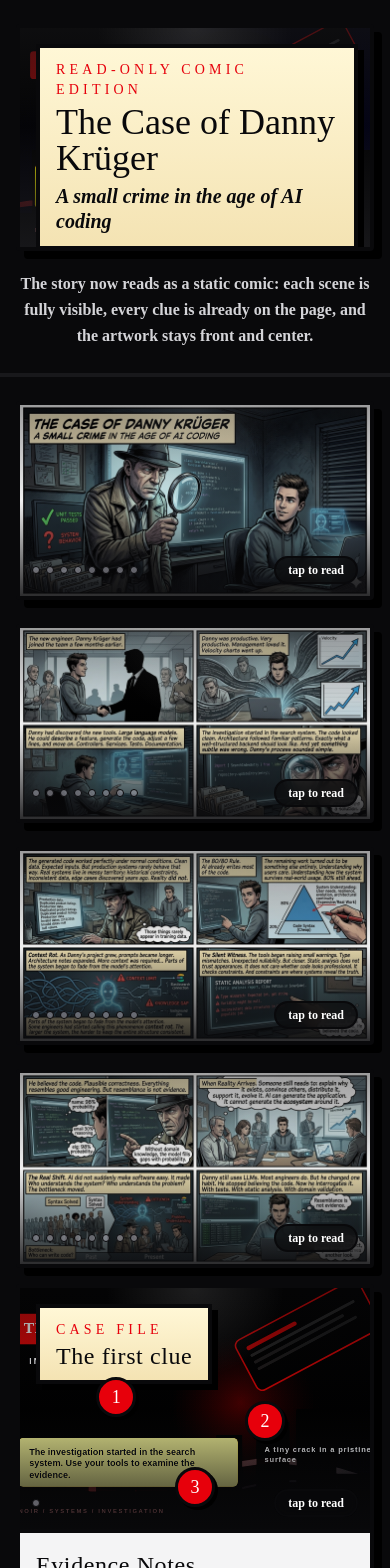
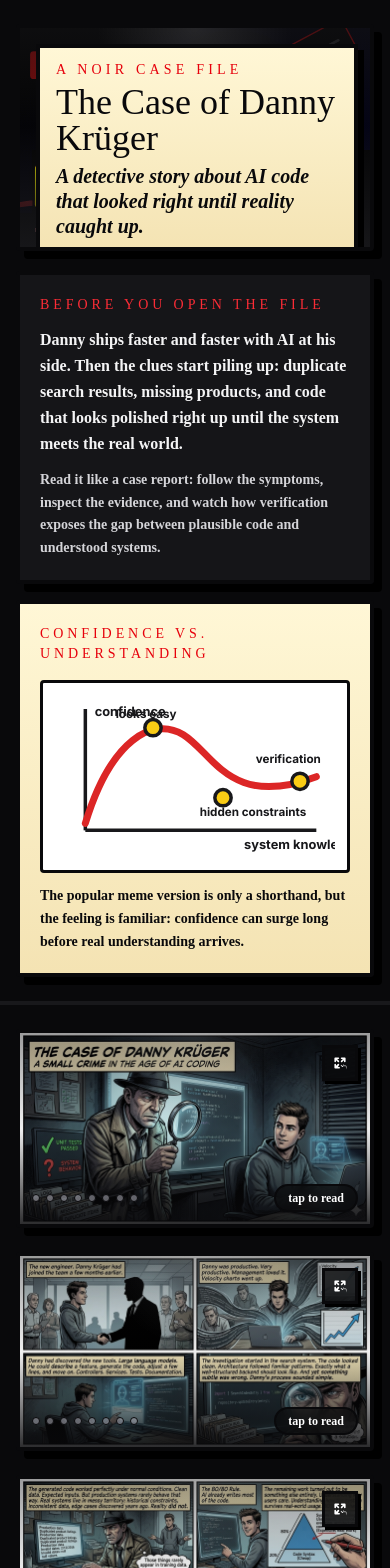
Before and after one commit to voku/LLMComic, a React (Vite) app: page / in a window 390 px wide. Shown: the top 1568 px of the page. Built offline with nearby package versions, Linux system fonts and the light colour scheme; a web font is replaced by a local one.

Commit message:
feat: improve mobile comic browsing and intro copy
Co-authored-by: voku <264695+voku@users.noreply.github.com>

```diff
--- a/src/App.tsx
+++ b/src/App.tsx
@@ -58,22 +58,54 @@ export default function App() {
               <div className="absolute inset-0 bg-[radial-gradient(circle_at_top,_rgba(255,255,255,0.10),_transparent_35%),linear-gradient(to_top,_rgba(24,24,27,0.92),_rgba(24,24,27,0.18)_55%,_rgba(24,24,27,0.55))]" />
               <div className="absolute left-4 top-4 max-w-[min(92%,820px)] border-[4px] border-zinc-950 bg-[linear-gradient(180deg,#fff7d6_0%,#f4e3b3_100%)] px-4 py-3 shadow-[6px_6px_0px_0px_rgba(0,0,0,1)] md:left-8 md:top-8 md:px-6 md:py-5">
                 <p className="mb-1 font-[--font-comic-title] text-sm tracking-[0.3em] text-red-600 md:text-base">
-                  READ-ONLY COMIC EDITION
+                  A NOIR CASE FILE
                 </p>
                 <h1 className="font-[--font-comic-title] text-4xl leading-none text-zinc-950 md:text-6xl lg:text-7xl">
                   The Case of Danny Krüger
                 </h1>
                 <p className="mt-2 font-[--font-comic] text-xl font-bold italic leading-tight text-zinc-950 md:text-3xl">
-                  A small crime in the age of AI coding
+                  A detective story about AI code that looked right until reality caught up.
                 </p>
               </div>
             </div>
           </div>
 
-          <div className="mx-auto mt-5 max-w-4xl text-center">
-            <p className="font-[--font-comic] text-base font-bold leading-relaxed text-zinc-300 md:text-lg">
-              The story now reads as a static comic: each scene is fully visible, every clue is already on the page, and the artwork stays front and center.
-            </p>
+          <div className="mx-auto mt-5 grid max-w-6xl gap-4 lg:grid-cols-[minmax(0,1.2fr)_minmax(0,0.8fr)]">
+            <section className="rounded-sm border-[4px] border-zinc-950 bg-zinc-900/85 p-5 text-left shadow-[8px_8px_0px_0px_rgba(0,0,0,1)]">
+              <p className="font-[--font-comic-title] text-sm tracking-[0.28em] text-red-500">
+                BEFORE YOU OPEN THE FILE
+              </p>
+              <p className="mt-3 font-[--font-comic] text-base font-bold leading-relaxed text-zinc-100 md:text-lg">
+                Danny ships faster and faster with AI at his side. Then the clues start piling up: duplicate search results, missing products, and code that looks polished right up until the system meets the real world.
+              </p>
+              <p className="mt-3 font-[--font-comic] text-sm font-bold leading-relaxed text-zinc-300 md:text-base">
+                Read it like a case report: follow the symptoms, inspect the evidence, and watch how verification exposes the gap between plausible code and understood systems.
+              </p>
+            </section>
+
+            <section className="rounded-sm border-[4px] border-zinc-950 bg-[linear-gradient(180deg,#fff7d6_0%,#f4e3b3_100%)] p-5 text-zinc-950 shadow-[8px_8px_0px_0px_rgba(0,0,0,1)]">
+              <p className="font-[--font-comic-title] text-sm tracking-[0.28em] text-red-600">
+                CONFIDENCE VS. UNDERSTANDING
+              </p>
+              <div className="mt-4 rounded-sm border-[3px] border-zinc-950 bg-white p-3">
+                <svg viewBox="0 0 240 140" className="h-auto w-full" role="img" aria-label="A stylized confidence versus understanding diagram">
+                  <line x1="26" y1="12" x2="26" y2="116" stroke="#18181b" strokeWidth="3" />
+                  <line x1="26" y1="116" x2="224" y2="116" stroke="#18181b" strokeWidth="3" />
+                  <path d="M26 110 C48 38, 84 18, 110 34 S150 98, 224 70" fill="none" stroke="#dc2626" strokeWidth="6" strokeLinecap="round" />
+                  <circle cx="84" cy="28" r="7" fill="#facc15" stroke="#18181b" strokeWidth="3" />
+                  <circle cx="144" cy="88" r="7" fill="#facc15" stroke="#18181b" strokeWidth="3" />
+                  <circle cx="210" cy="74" r="7" fill="#facc15" stroke="#18181b" strokeWidth="3" />
+                  <text x="34" y="18" fontSize="11" fontWeight="700" fill="#18181b">confidence</text>
+                  <text x="162" y="132" fontSize="11" fontWeight="700" fill="#18181b">system knowledge</text>
+                  <text x="52" y="20" fontSize="10" fontWeight="700" fill="#18181b">looks easy</text>
+                  <text x="124" y="104" fontSize="10" fontWeight="700" fill="#18181b">hidden constraints</text>
+                  <text x="172" y="58" fontSize="10" fontWeight="700" fill="#18181b">verification</text>
+                </svg>
+              </div>
+              <p className="mt-3 font-[--font-comic] text-sm font-bold leading-relaxed md:text-base">
+                The popular meme version is only a shorthand, but the feeling is familiar: confidence can surge long before real understanding arrives.
+              </p>
+            </section>
           </div>
         </div>
       </header>
@@ -83,7 +115,7 @@ export default function App() {
         {comicPages.length > 0 && (
           <div className="mx-auto flex max-w-7xl flex-col gap-6 px-4 md:gap-8 md:px-6">
             {comicPages.map((page, i) => (
-              <ComicPageView key={page.id} page={page} pageNumber={i + 1} />
+              <ComicPageView key={page.id} page={page} pageNumber={i + 1} pages={comicPages} pageIndex={i} />
             ))}
           </div>
         )}
@@ -107,20 +139,47 @@ export default function App() {
             Case Closed
           </h2>
           <p className="text-lg font-[--font-comic] text-zinc-300">
-            Based on the blog post "The Case of Danny Krüger".
-            <br />
-            Presented here as a clean, static comic reader.
-            <br />
+            Danny's mistake was not using AI. It was confusing fluent output with verified knowledge.
+          </p>
+
+          <div className="mt-8 grid gap-4 text-left md:grid-cols-3">
             <a
               href="https://github.com/voku/LLMComic"
               target="_blank"
               rel="noreferrer"
-              aria-label="Contribute to LLMComic on GitHub"
-              className="text-red-500 underline underline-offset-4 hover:text-red-400"
+              aria-label="Read the original LLMComic project on GitHub"
+              className="rounded-sm border-[4px] border-zinc-950 bg-zinc-900 p-4 shadow-[6px_6px_0px_0px_rgba(0,0,0,1)] transition-transform hover:-translate-y-1"
             >
-              Contribute on GitHub
+              <p className="font-[--font-comic-title] text-sm tracking-[0.22em] text-red-500">ORIGINAL STORY</p>
+              <p className="mt-2 font-[--font-comic] text-base font-bold text-zinc-100">
+                Read the project source and original case file on GitHub.
+              </p>
             </a>
-          </p>
+            <a
+              href="https://www.britannica.com/science/Dunning-Kruger-effect"
+              target="_blank"
+              rel="noreferrer"
+              aria-label="Read a science explanation of the Dunning-Kruger effect"
+              className="rounded-sm border-[4px] border-zinc-950 bg-zinc-900 p-4 shadow-[6px_6px_0px_0px_rgba(0,0,0,1)] transition-transform hover:-translate-y-1"
+            >
+              <p className="font-[--font-comic-title] text-sm tracking-[0.22em] text-red-500">SCIENCE</p>
+              <p className="mt-2 font-[--font-comic] text-base font-bold text-zinc-100">
+                Learn why low understanding often comes with poor self-evaluation.
+              </p>
+            </a>
+            <a
+              href="https://en.wikipedia.org/wiki/Dunning%E2%80%93Kruger_effect"
+              target="_blank"
+              rel="noreferrer"
+              aria-label="Read more about the popular Dunning-Kruger diagram and its context"
+              className="rounded-sm border-[4px] border-zinc-950 bg-zinc-900 p-4 shadow-[6px_6px_0px_0px_rgba(0,0,0,1)] transition-transform hover:-translate-y-1"
+            >
+              <p className="font-[--font-comic-title] text-sm tracking-[0.22em] text-red-500">POPULAR MEME</p>
+              <p className="mt-2 font-[--font-comic] text-base font-bold text-zinc-100">
+                See the broader context behind the familiar confidence-versus-knowledge diagram.
+              </p>
+            </a>
+          </div>
         </div>
       </footer>
     </div>
--- a/src/components/ComicPageView.tsx
+++ b/src/components/ComicPageView.tsx
@@ -12,10 +12,20 @@ import { ImageLightbox, ExpandButton } from './ImageLightbox';
  * marker scales automatically at any viewport width — no JavaScript resize
  * listener required.
  */
-export function ComicPageView({ page, pageNumber }: { page: ComicPage; pageNumber: number }) {
+export function ComicPageView({
+  page,
+  pageNumber,
+  pages = [page],
+  pageIndex = 0,
+}: {
+  page: ComicPage;
+  pageNumber: number;
+  pages?: ComicPage[];
+  pageIndex?: number;
+}) {
   const [activeHotspot, setActiveHotspot] = useState<string | null>(null);
   const [revealedCount, setRevealedCount] = useState(0);
-  const [lightboxOpen, setLightboxOpen] = useState(false);
+  const [lightboxIndex, setLightboxIndex] = useState<number | null>(null);
 
   // Collect all hotspots from interactive panels on this page
   const hotspots: Hotspot[] = page.panels.flatMap(p => p.hotspots ?? []);
@@ -33,6 +43,10 @@ export function ComicPageView({ page, pageNumber }: { page: ComicPage; pageNumbe
   const pageTitle = page.panels.find(p => p.title)?.title;
 
   const currentHotspot = hotspots.find(h => h.id === activeHotspot) ?? null;
+  const activeLightboxPage = lightboxIndex === null ? null : pages[lightboxIndex];
+  const activeLightboxPath = activeLightboxPage
+    ? getGeneratedImagePath(activeLightboxPage.id, import.meta.env.BASE_URL)
+    : null;
 
   function handleImageClick() {
     if (!allRevealed) {
@@ -83,7 +97,7 @@ export function ComicPageView({ page, pageNumber }: { page: ComicPage; pageNumbe
         </div>
 
         {/* Expand / fullscreen button – visible only on hover / keyboard focus */}
-        {imagePath && <ExpandButton onExpand={() => setLightboxOpen(true)} />}
+        {imagePath && <ExpandButton onExpand={() => setLightboxIndex(pageIndex)} />}
 
         {/* ── SVG scaling image map ──────────────────────────────────────
             viewBox="0 0 100 100" + preserveAspectRatio="none" maps the
@@ -245,8 +259,17 @@ export function ComicPageView({ page, pageNumber }: { page: ComicPage; pageNumbe
       )}
 
       {/* Full-screen lightbox */}
-      {lightboxOpen && imagePath && (
-        <ImageLightbox src={imagePath} alt={page.imageAlt} onClose={() => setLightboxOpen(false)} />
+      {activeLightboxPage && activeLightboxPath && (
+        <ImageLightbox
+          src={activeLightboxPath}
+          alt={activeLightboxPage.imageAlt}
+          onClose={() => setLightboxIndex(null)}
+          onPrev={lightboxIndex && lightboxIndex > 0 ? () => setLightboxIndex(lightboxIndex - 1) : undefined}
+          onNext={lightboxIndex !== null && lightboxIndex < pages.length - 1 ? () => setLightboxIndex(lightboxIndex + 1) : undefined}
+          prevLabel="View previous page"
+          nextLabel="View next page"
+          counterLabel={`Page ${lightboxIndex + 1} of ${pages.length}`}
+        />
       )}
     </article>
   );
--- a/src/components/ComicPanel.tsx
+++ b/src/components/ComicPanel.tsx
@@ -7,15 +7,28 @@ import { getGeneratedImagePath } from '../generatedImages';
 interface Props {
   panel: ComicPanelType;
   index: number;
+  galleryPanels?: ComicPanelType[];
+  galleryIndex?: number;
   /** When true the panel spans both columns in the comic grid */
   featured?: boolean;
 }
 
-export function ComicPanel({ panel, index, featured = false }: Props) {
+export function ComicPanel({
+  panel,
+  index,
+  galleryPanels,
+  galleryIndex = 0,
+  featured = false,
+}: Props) {
   const [revealedCount, setRevealedCount] = useState(0);
-  const [lightboxOpen, setLightboxOpen] = useState(false);
+  const [lightboxIndex, setLightboxIndex] = useState<number | null>(null);
 
   const imagePath = getGeneratedImagePath(panel.id, import.meta.env.BASE_URL);
+  const lightboxPanels = galleryPanels ?? [panel];
+  const activeLightboxPanel = lightboxIndex === null ? null : lightboxPanels[lightboxIndex];
+  const activeImagePath = activeLightboxPanel
+    ? getGeneratedImagePath(activeLightboxPanel.id, import.meta.env.BASE_URL)
+    : null;
 
   const hasText = panel.textBlocks.length > 0;
   const allRevealed = revealedCount >= panel.textBlocks.length;
@@ -55,7 +68,7 @@ export function ComicPanel({ panel, index, featured = false }: Props) {
         )}
 
         {/* Expand / fullscreen button – visible only on hover / keyboard focus */}
-        {imagePath && <ExpandButton onExpand={() => setLightboxOpen(true)} />}
+        {imagePath && <ExpandButton onExpand={() => setLightboxIndex(galleryIndex)} />}
 
         {/* Revealed text blocks (one shown per click) */}
         {revealedCount > 0 && (
@@ -101,8 +114,17 @@ export function ComicPanel({ panel, index, featured = false }: Props) {
       </div>
 
       {/* Full-screen lightbox */}
-      {lightboxOpen && imagePath && (
-        <ImageLightbox src={imagePath} alt={panel.imageAlt} onClose={() => setLightboxOpen(false)} />
+      {activeLightboxPanel && activeImagePath && (
+        <ImageLightbox
+          src={activeImagePath}
+          alt={activeLightboxPanel.imageAlt}
+          onClose={() => setLightboxIndex(null)}
+          onPrev={lightboxIndex && lightboxIndex > 0 ? () => setLightboxIndex(lightboxIndex - 1) : undefined}
+          onNext={lightboxIndex !== null && lightboxIndex < lightboxPanels.length - 1 ? () => setLightboxIndex(lightboxIndex + 1) : undefined}
+          prevLabel="View previous panel"
+          nextLabel="View next panel"
+          counterLabel={`Panel ${lightboxIndex + 1} of ${lightboxPanels.length}`}
+        />
       )}
     </article>
   );
--- a/src/components/ComicStrip.tsx
+++ b/src/components/ComicStrip.tsx
@@ -14,6 +14,8 @@ export function ComicStrip({ panels, startIndex }: Props) {
           key={panel.id}
           panel={panel}
           index={startIndex + i}
+          galleryPanels={panels}
+          galleryIndex={i}
         />
       ))}
     </section>
--- a/src/components/ImageLightbox.tsx
+++ b/src/components/ImageLightbox.tsx
@@ -5,6 +5,11 @@ interface LightboxProps {
   src: string;
   alt: string;
   onClose: () => void;
+  onPrev?: () => void;
+  onNext?: () => void;
+  prevLabel?: string;
+  nextLabel?: string;
+  counterLabel?: string;
 }
 
 interface ExpandButtonProps {
@@ -19,7 +24,16 @@ interface ExpandButtonProps {
  * - The image uses `object-contain` so the full artwork is always visible,
  *   regardless of screen size or aspect ratio.
  */
-export function ImageLightbox({ src, alt, onClose }: LightboxProps) {
+export function ImageLightbox({
+  src,
+  alt,
+  onClose,
+  onPrev,
+  onNext,
+  prevLabel = 'Previous image',
+  nextLabel = 'Next image',
+  counterLabel,
+}: LightboxProps) {
   // Lock body scroll while the lightbox is mounted
   useEffect(() => {
     const prev = document.body.style.overflow;
@@ -31,10 +45,12 @@ export function ImageLightbox({ src, alt, onClose }: LightboxProps) {
   useEffect(() => {
     function handleKey(e: KeyboardEvent) {
       if (e.key === 'Escape') onClose();
+      if (e.key === 'ArrowLeft') onPrev?.();
+      if (e.key === 'ArrowRight') onNext?.();
     }
     window.addEventListener('keydown', handleKey);
     return () => window.removeEventListener('keydown', handleKey);
-  }, [onClose]);
+  }, [onClose, onPrev, onNext]);
 
   return createPortal(
     /* Backdrop — click outside image to close */
@@ -45,24 +61,63 @@ export function ImageLightbox({ src, alt, onClose }: LightboxProps) {
       aria-modal="true"
       aria-label={`Full-screen view: ${alt}`}
     >
-      {/* Close button (top-right) */}
+      <div className="absolute inset-x-3 top-3 z-10 flex items-start justify-between gap-3 md:inset-x-5 md:top-5">
+        <div className="flex gap-2">
+          {onPrev && (
             <button
               type="button"
-        onClick={onClose}
-        className="absolute right-3 top-3 z-10 flex h-10 w-10 items-center justify-center border-[3px] border-zinc-950 bg-[linear-gradient(180deg,#fff7d6_0%,#f4e3b3_100%)] font-[--font-comic-title] text-xl text-zinc-950 shadow-[4px_4px_0px_0px_rgba(0,0,0,1)] transition-shadow hover:shadow-[6px_6px_0px_0px_rgba(0,0,0,1)] active:shadow-[2px_2px_0px_0px_rgba(0,0,0,1)] md:right-5 md:top-5"
+              onClick={(e) => {
+                e.stopPropagation();
+                onPrev();
+              }}
+              className="flex h-10 min-w-10 items-center justify-center border-[3px] border-zinc-950 bg-[linear-gradient(180deg,#fff7d6_0%,#f4e3b3_100%)] px-3 font-[--font-comic-title] text-base text-zinc-950 shadow-[4px_4px_0px_0px_rgba(0,0,0,1)] transition-shadow hover:shadow-[6px_6px_0px_0px_rgba(0,0,0,1)] active:shadow-[2px_2px_0px_0px_rgba(0,0,0,1)]"
+              aria-label={prevLabel}
+            >
+              ‹
+            </button>
+          )}
+          {onNext && (
+            <button
+              type="button"
+              onClick={(e) => {
+                e.stopPropagation();
+                onNext();
+              }}
+              className="flex h-10 min-w-10 items-center justify-center border-[3px] border-zinc-950 bg-[linear-gradient(180deg,#fff7d6_0%,#f4e3b3_100%)] px-3 font-[--font-comic-title] text-base text-zinc-950 shadow-[4px_4px_0px_0px_rgba(0,0,0,1)] transition-shadow hover:shadow-[6px_6px_0px_0px_rgba(0,0,0,1)] active:shadow-[2px_2px_0px_0px_rgba(0,0,0,1)]"
+              aria-label={nextLabel}
+            >
+              ›
+            </button>
+          )}
+        </div>
+
+        <button
+          type="button"
+          onClick={(e) => {
+            e.stopPropagation();
+            onClose();
+          }}
+          className="flex h-10 w-10 items-center justify-center border-[3px] border-zinc-950 bg-[linear-gradient(180deg,#fff7d6_0%,#f4e3b3_100%)] font-[--font-comic-title] text-xl text-zinc-950 shadow-[4px_4px_0px_0px_rgba(0,0,0,1)] transition-shadow hover:shadow-[6px_6px_0px_0px_rgba(0,0,0,1)] active:shadow-[2px_2px_0px_0px_rgba(0,0,0,1)]"
           aria-label="Close full-screen view"
         >
           ✕
         </button>
+      </div>
 
       {/* Full image — stop click from bubbling to backdrop */}
+      <div className="flex max-h-full max-w-full flex-col items-center gap-3" onClick={(e) => e.stopPropagation()}>
         <img
           src={src}
           alt={alt}
-        className="max-h-full max-w-full border-[4px] border-zinc-950 object-contain shadow-[12px_12px_0px_0px_rgba(0,0,0,1)]"
-        onClick={(e) => e.stopPropagation()}
+          className="max-h-[82vh] max-w-full border-[4px] border-zinc-950 object-contain shadow-[12px_12px_0px_0px_rgba(0,0,0,1)]"
           draggable={false}
         />
+        {counterLabel && (
+          <p className="rounded-full border-[3px] border-zinc-950 bg-zinc-100 px-4 py-2 text-center font-[--font-comic] text-sm font-bold text-zinc-950 shadow-[4px_4px_0px_0px_rgba(0,0,0,1)] md:text-base">
+            {counterLabel}
+          </p>
+        )}
+      </div>
     </div>,
     document.body,
   );
@@ -78,7 +133,7 @@ export function ExpandButton({ onExpand }: ExpandButtonProps) {
     <button
       type="button"
       onClick={(e) => { e.stopPropagation(); onExpand(); }}
-      className="absolute right-3 top-3 z-10 flex h-8 w-8 items-center justify-center border-[3px] border-zinc-950 bg-zinc-950/80 text-white opacity-0 shadow-[3px_3px_0px_0px_rgba(0,0,0,1)] backdrop-blur-sm transition-opacity group-hover:opacity-100 group-focus-within:opacity-100 md:right-5 md:top-5 md:h-10 md:w-10"
+      className="absolute right-3 top-3 z-10 flex h-9 w-9 items-center justify-center border-[3px] border-zinc-950 bg-zinc-950/80 text-white opacity-100 shadow-[3px_3px_0px_0px_rgba(0,0,0,1)] backdrop-blur-sm transition-opacity md:right-5 md:top-5 md:h-10 md:w-10 md:opacity-0 md:group-hover:opacity-100 md:group-focus-within:opacity-100"
       aria-label="View full screen"
     >
       <svg viewBox="0 0 20 20" fill="currentColor" className="h-4 w-4 md:h-5 md:w-5" aria-hidden="true">
--- a/src/components/PointAndClickScene.tsx
+++ b/src/components/PointAndClickScene.tsx
@@ -1,10 +1,14 @@
 import { useState } from 'react';
 import { ComicPanel } from '../data';
 import { ImageGenerator } from './ImageGenerator';
+import { ExpandButton, ImageLightbox } from './ImageLightbox';
+import { getGeneratedImagePath } from '../generatedImages';
 
 export function PointAndClickScene({ panel }: { panel: ComicPanel }) {
   const hotspots = panel.hotspots ?? [];
   const [revealedCount, setRevealedCount] = useState(0);
+  const [lightboxOpen, setLightboxOpen] = useState(false);
+  const imagePath = getGeneratedImagePath(panel.id, import.meta.env.BASE_URL);
 
   const hasText = panel.textBlocks.length > 0;
   const allRevealed = revealedCount >= panel.textBlocks.length;
@@ -30,6 +34,8 @@ export function PointAndClickScene({ panel }: { panel: ComicPanel }) {
             className="h-full w-full object-cover"
           />
           <div className="absolute inset-0 bg-[radial-gradient(circle_at_top,_rgba(255,255,255,0.10),_transparent_30%),linear-gradient(to_top,_rgba(9,9,11,0.90),_rgba(9,9,11,0.12)_50%,_rgba(9,9,11,0.45))]" />
+
+          {imagePath && <ExpandButton onExpand={() => setLightboxOpen(true)} />}
 
           <div className="absolute left-4 top-4 max-w-[min(86%,34rem)] md:left-6 md:top-6">
             <div className="inline-block max-w-full border-[4px] border-zinc-950 bg-[linear-gradient(180deg,#fff7d6_0%,#f4e3b3_100%)] px-4 py-3 shadow-[6px_6px_0px_0px_rgba(0,0,0,1)]">
@@ -135,6 +141,14 @@ export function PointAndClickScene({ panel }: { panel: ComicPanel }) {
           </div>
         </div>
       </article>
+
+      {lightboxOpen && imagePath && (
+        <ImageLightbox
+          src={imagePath}
+          alt={panel.imageAlt}
+          onClose={() => setLightboxOpen(false)}
+        />
+      )}
     </section>
   );
 }
```
Lines whose indentation alone changed are shown as unchanged.
